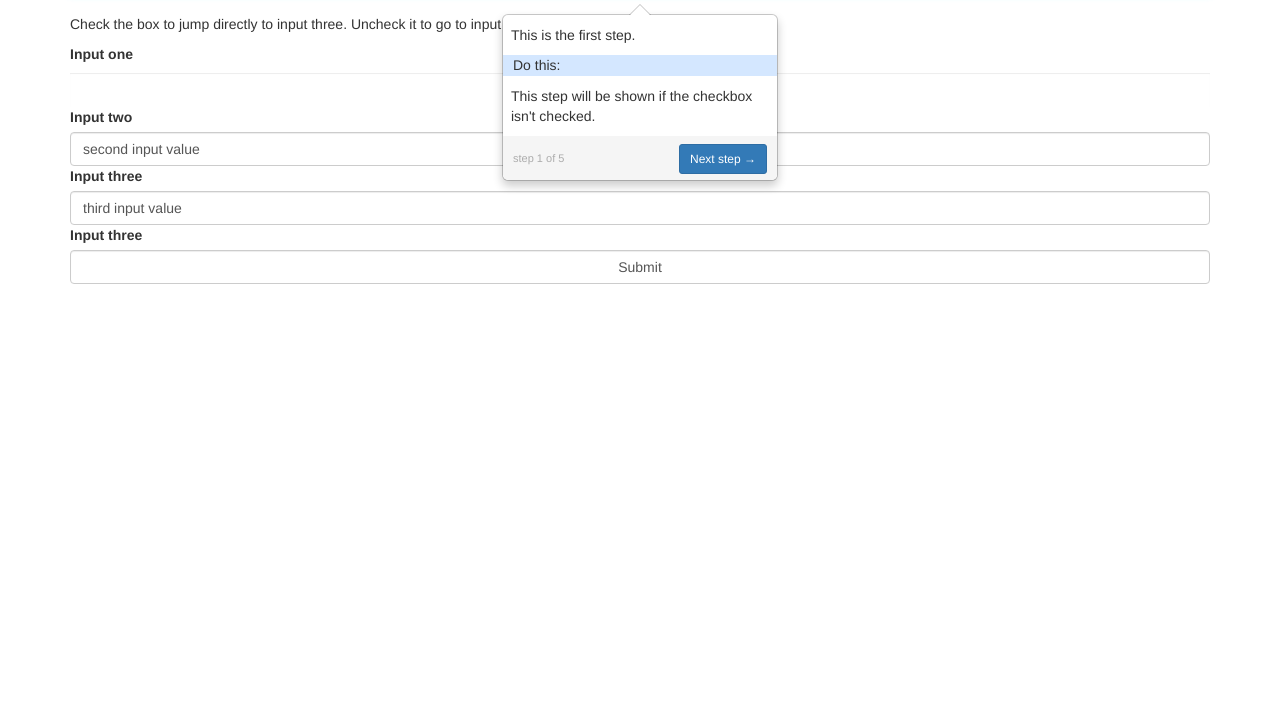
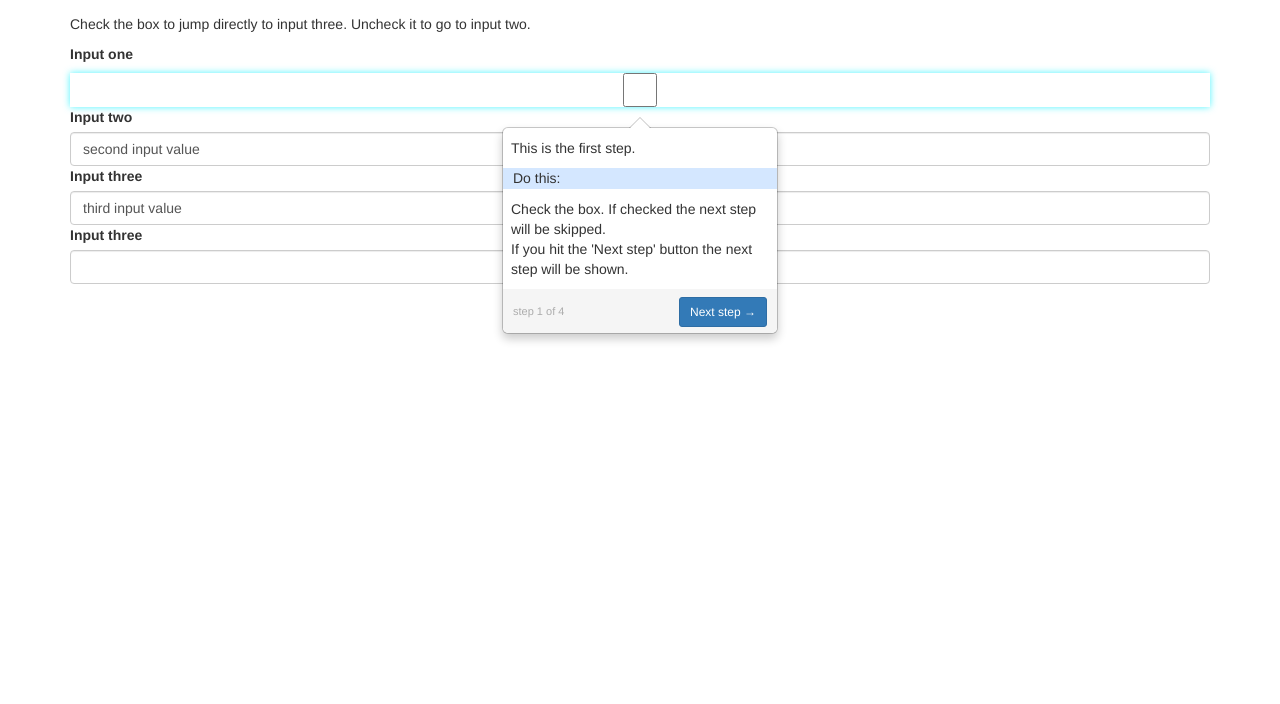
Before and after one commit to easelinc/tourist, a website: page examples/showstep.html in a window 1280 px wide. Shown: the part 96-800 px from the top of the page. Drawn offline with nearby package versions, Linux system fonts and the light colour scheme.

Commit message:
reversed example to inital version

```diff
--- a/examples/showstep.html
+++ b/examples/showstep.html
@@ -26,16 +26,7 @@
                 two: 2
             };
 
-            STEPS = [                {
-                content: '<p>This is the first step.</p><p class="action">This step will be shown if the checkbox isn\'t checked.</p>',
-                highlightTarget: true,
-                nextButton: true,
-                target: $('#main-heading'),
-                my: 'top center',
-                at: 'bottom center'
-
-            },
-                {
+            STEPS = [{
                 content: '<p>This is the first step.</p><p class="action">Check the box. If checked the next step will be skipped.<br>If you hit the \'Next step\' button the next step will be shown.</p>',
                 highlightTarget: true,
                 nextButton: true,
@@ -51,7 +42,7 @@
                 },
                 onClick: function (tour) {
                     if ($('#input_one').is(':checked')) {
-                        tour.showStep(0);
+                        tour.showStep(2);
                     } else {
                         tour.next();
                     }
```
